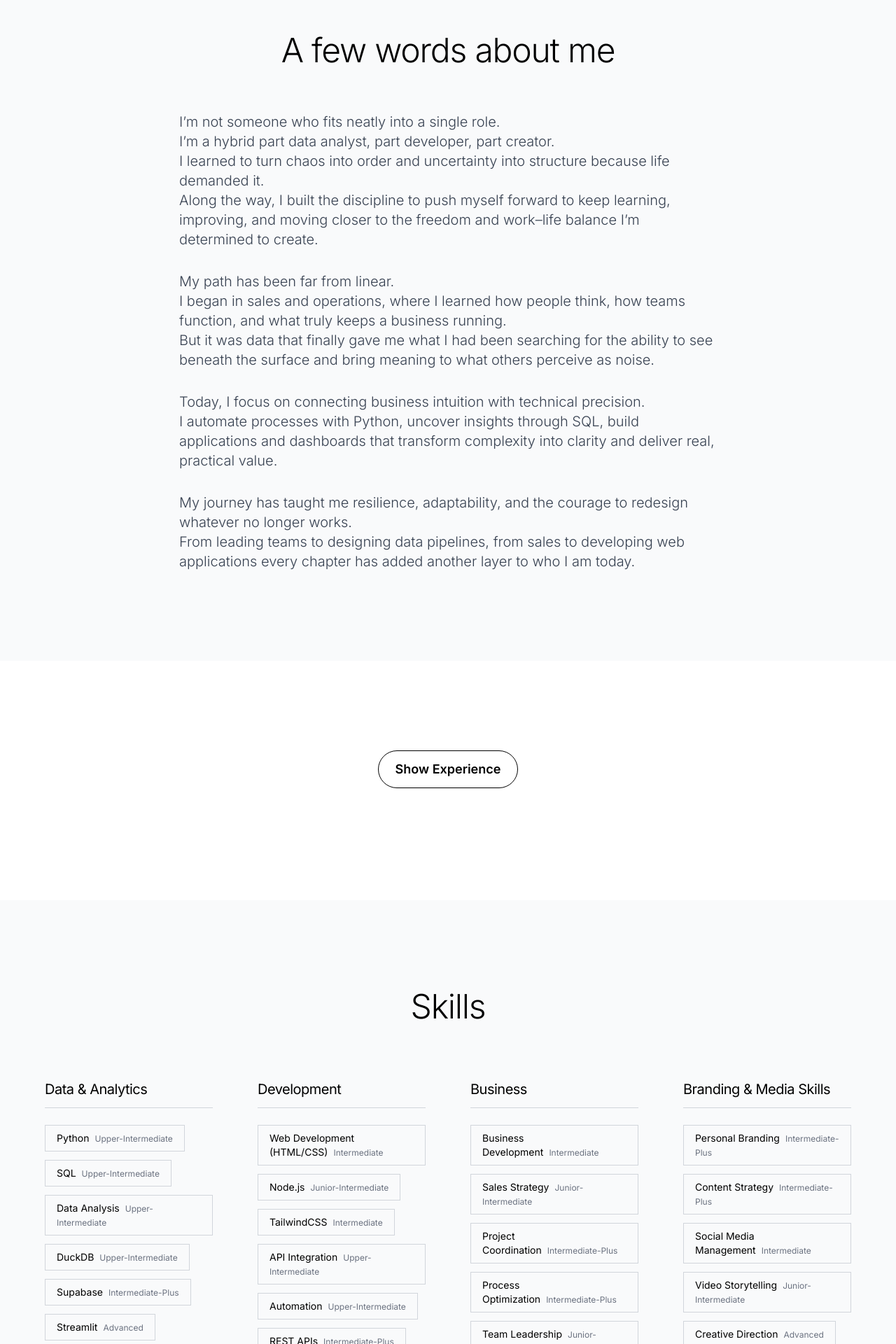
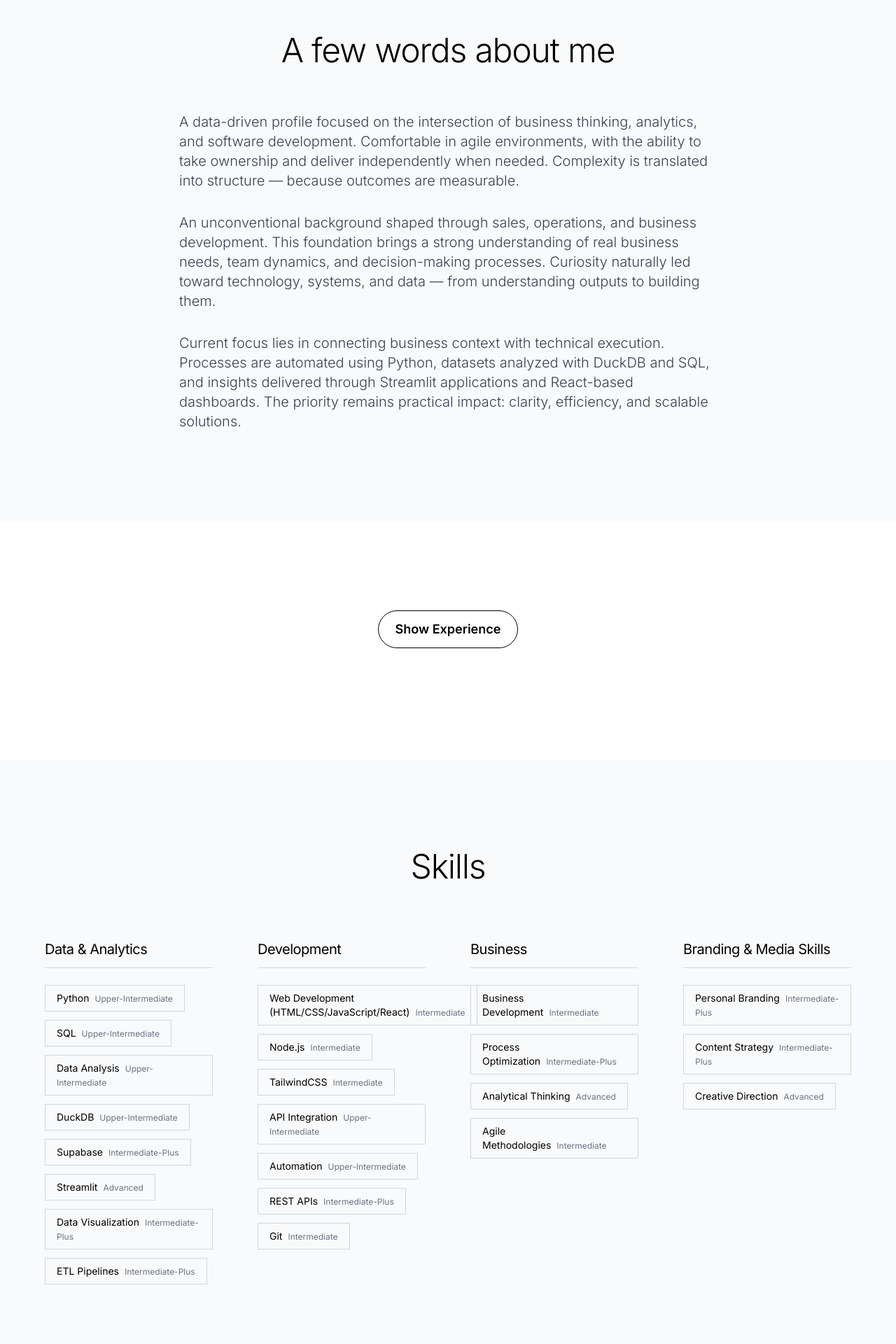
Before and after one commit to marcelrezkova/WEB-me_2.0, a React (Vite) app: page / in a window 1280 px wide. Shown: the part 880-2800 px from the top of the page at 70% size. Built offline with nearby package versions, Linux system fonts and the light colour scheme.

Commit message:
update package dependencies and fix App.tsx bug

```diff
--- a/package.json
+++ b/package.json
@@ -18,8 +18,8 @@
   },
   "devDependencies": {
     "@eslint/js": "^9.9.1",
-    "@types/react": "^18.3.5",
-    "@types/react-dom": "^18.3.0",
+    "@types/react": "^18.3.27",
+    "@types/react-dom": "^18.3.7",
     "@vitejs/plugin-react": "^4.3.1",
     "autoprefixer": "^10.4.18",
     "eslint": "^9.9.1",
--- a/src/App.tsx
+++ b/src/App.tsx
@@ -6,7 +6,7 @@ function CollapsibleExperience({ isCzech }: { isCzech: boolean }) {
   return (
     <div>
       <button
-        onClick={() => setOpen((v) => !v)}
+        onClick={() => setOpen((v: boolean) => !v)}
         className="mb-8 px-6 py-3 border border-black dark:border-white rounded-full bg-white dark:bg-black text-black dark:text-white hover:bg-black hover:text-white dark:hover:bg-white dark:hover:text-black transition-all duration-300 font-semibold text-lg mx-auto block"
         aria-expanded={open}
         aria-controls="experience-content"
@@ -61,36 +61,36 @@ function CollapsibleExperience({ isCzech }: { isCzech: boolean }) {
                     title="Data Analyst (Early Career)"
                     company="IIIDM international consulting"
                     period="07/2025 - Present"
-                    description="Working on data quality and automation pipelines in international ecosystems. Writing Python scripts for validation, API integrations, and ETL optimization. Developing Streamlit apps for data review and internal dashboards."
-                    highlights={["Python automation & API integrations","Streamlit dashboard development","Real estate analytics projects","Multi-source data management"]}
+                    description="Working on data quality and automation in an international environment. Python scripts for validation, API integration, and ETL optimization. Developing Streamlit apps for data review and internal dashboards."
+                    highlights={["Python automation & API integration","Streamlit dashboard development","Real estate analytics projects","Managing data from multiple sources"]}
                   />
                   <ExperienceCard
                     title="Freelance Web Developer"
                     company="Self-employed"
                     period="01/2025 - Present"
-                    description="Designing and delivering responsive websites for small businesses using modern web technologies. Focused on clean UX and maintainable architectures."
-                    highlights={["Node.js & TailwindCSS development","Custom digital solutions","Client-focused design approach"]}
+                    description="Designing and building responsive websites for small businesses using modern technologies. Focus on clean UX and sustainable code."
+                    highlights={["Node.js & TailwindCSS development","Custom digital solutions","Client-oriented design"]}
                   />
                   <ExperienceCard
                     title="Founder & Project Administrator"
                     company="Valeolla consulting"
                     period="05/2022 - 10/2025"
-                    description="Founded and managed a consulting business focused on administrative support and funding documentation for public and private sectors."
-                    highlights={["Business operations management","Project coordination","Public & private sector consulting"]}
+                    description="Founded and managed a consulting company focused on administrative support and grant documentation for public and private sectors."
+                    highlights={["Company operations management","Project coordination","Consulting for public & private sector"]}
                   />
                   <ExperienceCard
                     title="Sales Team Manager"
                     company="DoxoLogic - Cybersecurity Solutions"
                     period="12/2022 - 12/2023"
-                    description="Led a team of 4 sales representatives focused on cybersecurity and IT infrastructure services. Achieved 20% monthly performance improvement through data-driven strategies."
-                    highlights={["Team leadership & performance tracking","Conversion metrics analysis","Technical solution translation","20% performance improvement"]}
+                    description="Led a team of 4 salespeople focused on cybersecurity and IT infrastructure. Achieved 20% monthly performance improvement through data-driven strategies."
+                    highlights={["Team leadership & performance tracking","Conversion metrics analysis","Translating technical solutions","20% performance improvement"]}
                   />
                   <ExperienceCard
                     title="Sales Representative"
                     company="Bohemia Energy"
                     period="07/2020 - 10/2021"
-                    description="Built a portfolio of 200+ active clients with 80% average conversion rate. Exceeded monthly sales targets by 15-25% through effective communication."
-                    highlights={["80% conversion rate","200+ client portfolio","Consistent target overachievement","Client relationship management"]}
+                    description="Built a portfolio of 200+ active clients with an average conversion rate of 80%. Consistently exceeded monthly targets by 15–25% through effective communication."
+                    highlights={["80% conversion success","200+ client portfolio","Consistently exceeding targets","Client relationship management"]}
                   />
                 </>
               )}
@@ -183,7 +183,7 @@ function App() {
               {isCzech ? 'Marcela Řezková' : 'Marcela Rezkova'}
             </h1>
             <p className="text-xl md:text-2xl font-light text-gray-600 dark:text-gray-400 mb-12 tracking-wide">
-              Data Analyst · Web Developer · Early Career
+              Data Science · Full stack developer · Web Developer
             </p>
             <button
               onClick={() => scrollToSection('contact')}
@@ -194,7 +194,7 @@ function App() {
             <div className="mt-12">
               <button
                 className="px-8 py-4 border border-black dark:border-white hover:bg-black hover:text-white dark:hover:bg-white dark:hover:text-black transition-all duration-300 text-sm tracking-widest uppercase mb-8"
-                onClick={() => setShowPortfolio((v) => !v)}
+                onClick={() => setShowPortfolio((v: boolean) => !v)}
               >
                 {isCzech ? 'Portfolio' : 'Portfolio'}
               </button>
@@ -236,50 +236,42 @@ function App() {
               {isCzech ? (
                 <>
                   <p>
-                    Nejsem člověk, který zapadne do jedné role a miluje mikro-managment.<br />
-                    Jsem hybrid část datové analytičky, část developerky, část tvůrkyně.<br />
-                    Někdo, kdo se naučil přetvářet chaos v řád a nejasno ve strukturu, protože musel, proto můžu říct jsem schopna sama na sebe vytvořit velmi silný tlak, který mě neustále nutí se učit a zdokonalovat v tom co dělám, abych dosáhla mé vytoužené svobody a work life balance.
+                  Datově orientovaný profil zaměřený na průnik byznysového myšlení, analytiky a vývoje softwaru.
+                  Pohodlný v agilním prostředí, se schopností převzít odpovědnost a doručovat výsledky i samostatně.
+                  Komplexita se převádí do struktury — protože výsledky jsou měřitelné.
                   </p>
 
                   <p>
-                    Moje cesta byla nekonvenční.<br />
-                    Začínala jsem v obchodu a provozu, kde jsem pochopila, jak lidé přemýšlí, jak fungují týmy a co skutečně drží firmy nad vodou.<br />
-                    Ale teprve data mi dala něco, co jsem dlouho hledala možnost vidět pod povrch a dát smysl tomu, co se zdá být jen šum.
+                  Nekonvenční profesní cesta formovaná prodejem, provozem a rozvojem byznysu.
+                  Tento základ přináší hluboké porozumění reálným potřebám firem, fungování týmů a rozhodovacím procesům.
+                  Přirozená zvědavost vedla k technologiím, systémům a datům — od porozumění výstupům až po jejich technickou realizaci.
                   </p>
 
                   <p>
-                    Dnes se učím propojovat byznysovou intuici s technickou přesností.<br />
-                    Učím se automatizovat procesy pomocí Pythonu, odkrývat souvislosti pomocí SQL, stavět aplikace a dashboardy, které převádějí složitost do jednoduchosti a přináší hlavně užitečnost.
-                  </p>
-
-                  <p>
-                    Moje cesta mě naučila vytrvalosti, adaptabilitě a odvaze znovu přetvořit, co nefunguje, kdykoli je to potřeba.<br />
-                    Od vedení týmů až po návrh datových pipeline, od prodeje až po vývoj webových aplikací každá kapitola přidala další vrstvu tomu, kým jsem dnes.
+                  Aktuální fokus spojuje byznysový kontext s technickou exekucí.
+                  Procesy jsou automatizovány pomocí Pythonu, datové sady analyzovány v DuckDB a SQL
+                  a výstupy prezentovány prostřednictvím aplikací ve Streamlitu a dashboardů postavených v Reactu.
+                  Prioritou zůstává praktický dopad: přehlednost, efektivita a škálovatelná řešení.
                   </p>
                 </>
               ) : (
                 <>
                   <p>
-                    I’m not someone who fits neatly into a single role.<br />
-                    I’m a hybrid part data analyst, part developer, part creator.<br />
-                    I learned to turn chaos into order and uncertainty into structure because life demanded it.<br />
-                    Along the way, I built the discipline to push myself forward to keep learning, improving, and moving closer to the freedom and work–life balance I’m determined to create.
+                  A data-driven profile focused on the intersection of business thinking, analytics, and software development.
+                  Comfortable in agile environments, with the ability to take ownership and deliver independently when needed.
+                  Complexity is translated into structure — because outcomes are measurable.
                   </p>
 
                   <p>
-                    My path has been far from linear.<br />
-                    I began in sales and operations, where I learned how people think, how teams function, and what truly keeps a business running.<br />
-                    But it was data that finally gave me what I had been searching for the ability to see beneath the surface and bring meaning to what others perceive as noise.
+                  An unconventional background shaped through sales, operations, and business development.
+                  This foundation brings a strong understanding of real business needs, team dynamics, and decision-making processes.
+                  Curiosity naturally led toward technology, systems, and data — from understanding outputs to building them.
                   </p>
 
                   <p>
-                    Today, I focus on connecting business intuition with technical precision.<br />
-                    I automate processes with Python, uncover insights through SQL, build applications and dashboards that transform complexity into clarity and deliver real, practical value.
-                  </p>
-
-                  <p>
-                    My journey has taught me resilience, adaptability, and the courage to redesign whatever no longer works.<br />
-                    From leading teams to designing data pipelines, from sales to developing web applications every chapter has added another layer to who I am today.
+                  Current focus lies in connecting business context with technical execution.
+                  Processes are automated using Python, datasets analyzed with DuckDB and SQL, and insights delivered through Streamlit applications and React-based dashboards.
+                  The priority remains practical impact: clarity, efficiency, and scalable solutions.
                   </p>
                 </>
               )}
@@ -317,13 +309,13 @@ function App() {
               <SkillCategory
                 title="Development"
                 skills={[
-                  { name: 'Web Development (HTML/CSS)', level: 'Intermediate' },
-                  { name: 'Node.js', level: 'Junior-Intermediate' },
+                  { name: 'Web Development (HTML/CSS/JavaScript/React)', level: 'Intermediate' },
+                  { name: 'Node.js', level: 'Intermediate' },
                   { name: 'TailwindCSS', level: 'Intermediate' },
                   { name: 'API Integration', level: 'Upper-Intermediate' },
                   { name: 'Automation', level: 'Upper-Intermediate' },
                   { name: 'REST APIs', level: 'Intermediate-Plus' },
-                  { name: 'Git & GitHub', level: 'Intermediate' }
+                  { name: 'Git', level: 'Intermediate' }
                 ]}
               />
 
@@ -331,12 +323,9 @@ function App() {
                 title="Business"
                 skills={[
                   { name: 'Business Development', level: 'Intermediate' },
-                  { name: 'Sales Strategy', level: 'Junior-Intermediate' },
-                  { name: 'Project Coordination', level: 'Intermediate-Plus' },
                   { name: 'Process Optimization', level: 'Intermediate-Plus' },
-                  { name: 'Team Leadership', level: 'Junior-Intermediate' },
                   { name: 'Analytical Thinking', level: 'Advanced' },
-                  { name: 'Communication', level: 'Upper-Intermediate' }
+                  { name: 'Agile Methodologies', level: 'Intermediate' },
                 ]}
               />
 
@@ -345,10 +334,7 @@ function App() {
                 skills={[
                   { name: 'Personal Branding', level: 'Intermediate-Plus' },
                   { name: 'Content Strategy', level: 'Intermediate-Plus' },
-                  { name: 'Social Media Management', level: 'Intermediate' },
-                  { name: 'Video Storytelling', level: 'Junior-Intermediate' },
                   { name: 'Creative Direction', level: 'Advanced' },
-                  { name: 'Aesthetic Design Sense', level: 'Advanced' }
                 ]}
               />
             </div>
```
Also changed, not shown: 1 other file (tests, documents, lock files or other folders).
